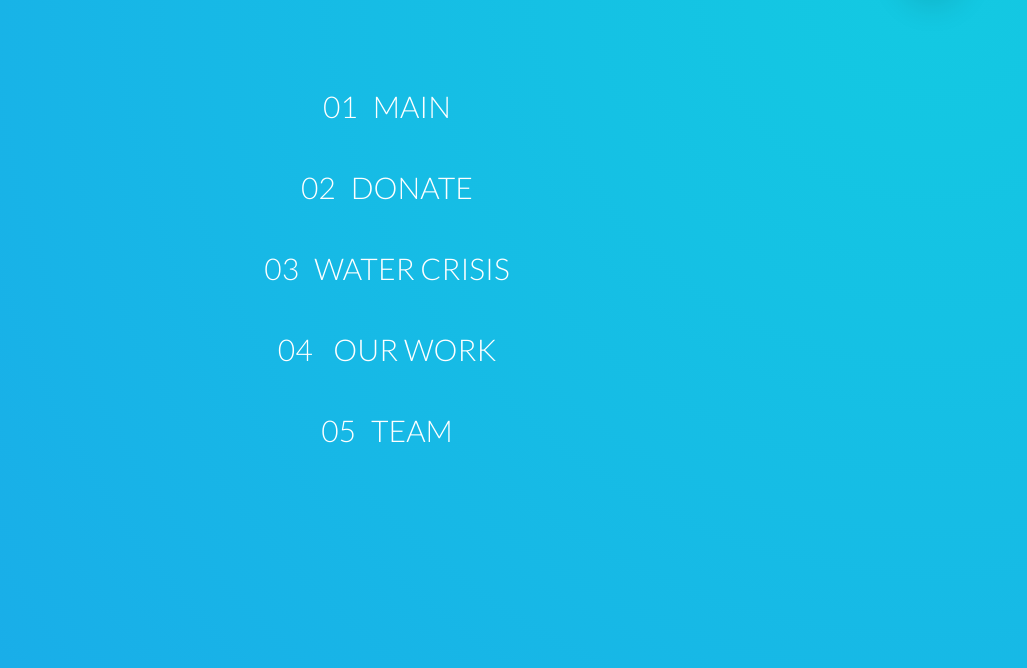
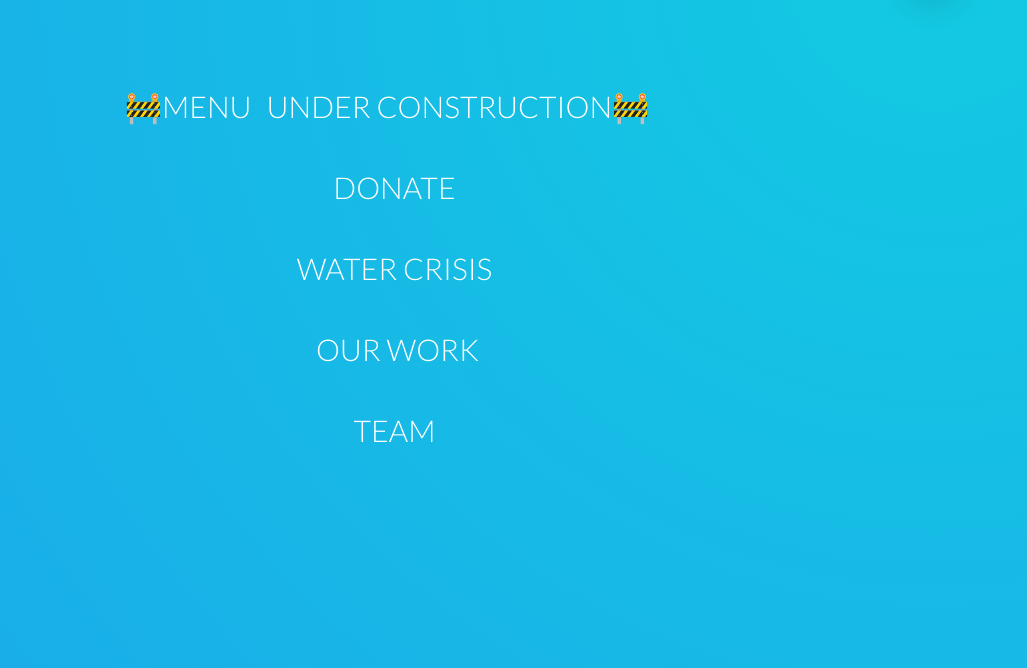
Before and after one commit to Davsip/eternal-water, a website: page index.html in a window 1280 px wide. Both pictures are taken after a click on the label 1185 px from the left and 95 px from the top of the page. Shown: the part 132-800 px from the top of the page, without its empty margins (253-1280 px from the left). Drawn offline with nearby package versions, Linux system fonts and the light colour scheme.

Commit message:
menu changes

```diff
--- a/index.html
+++ b/index.html
@@ -22,11 +22,12 @@
         <div class="navigation__background">&nbsp;</div>
         <nav class="navigation__nav">
             <ul class="navigation__list">
-                <li class="navigation__item"><a href="#" class="navigation__link"><span>01</span>Main</a></li>
-                <li class="navigation__item"><a href="#" class="navigation__link"><span>02</span>Donate</a></li>
-                <li class="navigation__item"><a href="#" class="navigation__link"><span>03</span>Water Crisis</a></li>
-                <li class="navigation__item"><a href="#" class="navigation__link"><span>04</span> Our Work</a></li>
-                <li class="navigation__item"><a href="#" class="navigation__link"><span>05</span>Team</a></li>
+                <li class="navigation__item"><a href="#" class="navigation__link"><span>🚧Menu</span>Under
+                        Construction🚧</a></li>
+                <li class="navigation__item"><a href="#" class="navigation__link"><span></span>Donate</a></li>
+                <li class="navigation__item"><a href="#" class="navigation__link"><span></span>Water Crisis</a></li>
+                <li class="navigation__item"><a href="#" class="navigation__link"><span></span> Our Work</a></li>
+                <li class="navigation__item"><a href="#" class="navigation__link"><span></span>Team</a></li>
             </ul>
         </nav>
     </div>
--- a/sass/layout/_footer.scss
+++ b/sass/layout/_footer.scss
@@ -4,7 +4,7 @@
   font-size: 1.6rem;
   color: $color-grey-light-1;
   @include respond(tab-port) {
-    padding: 8rem 0;
+    padding: 7rem 0;
   }
 
   &__logo-box {
```
